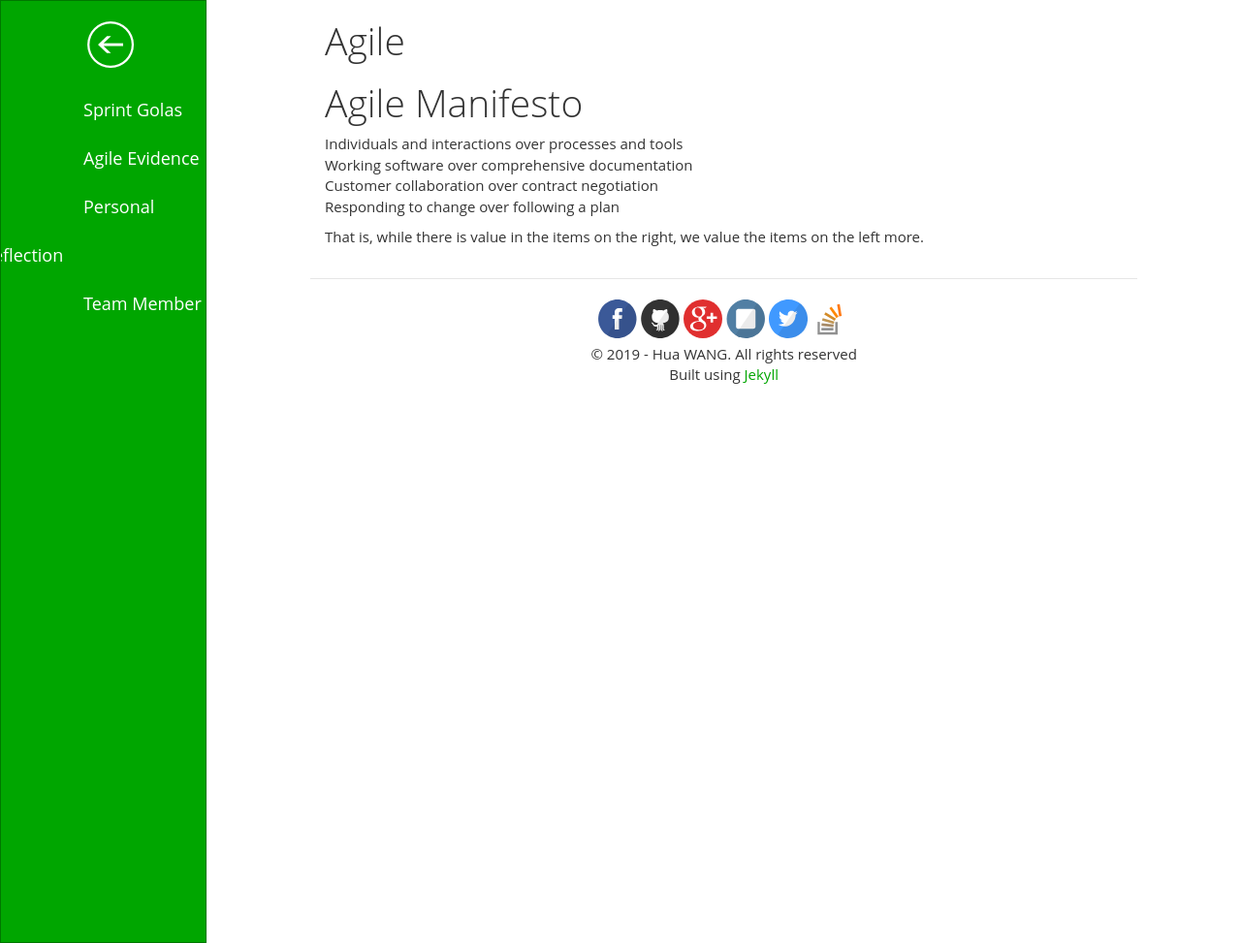
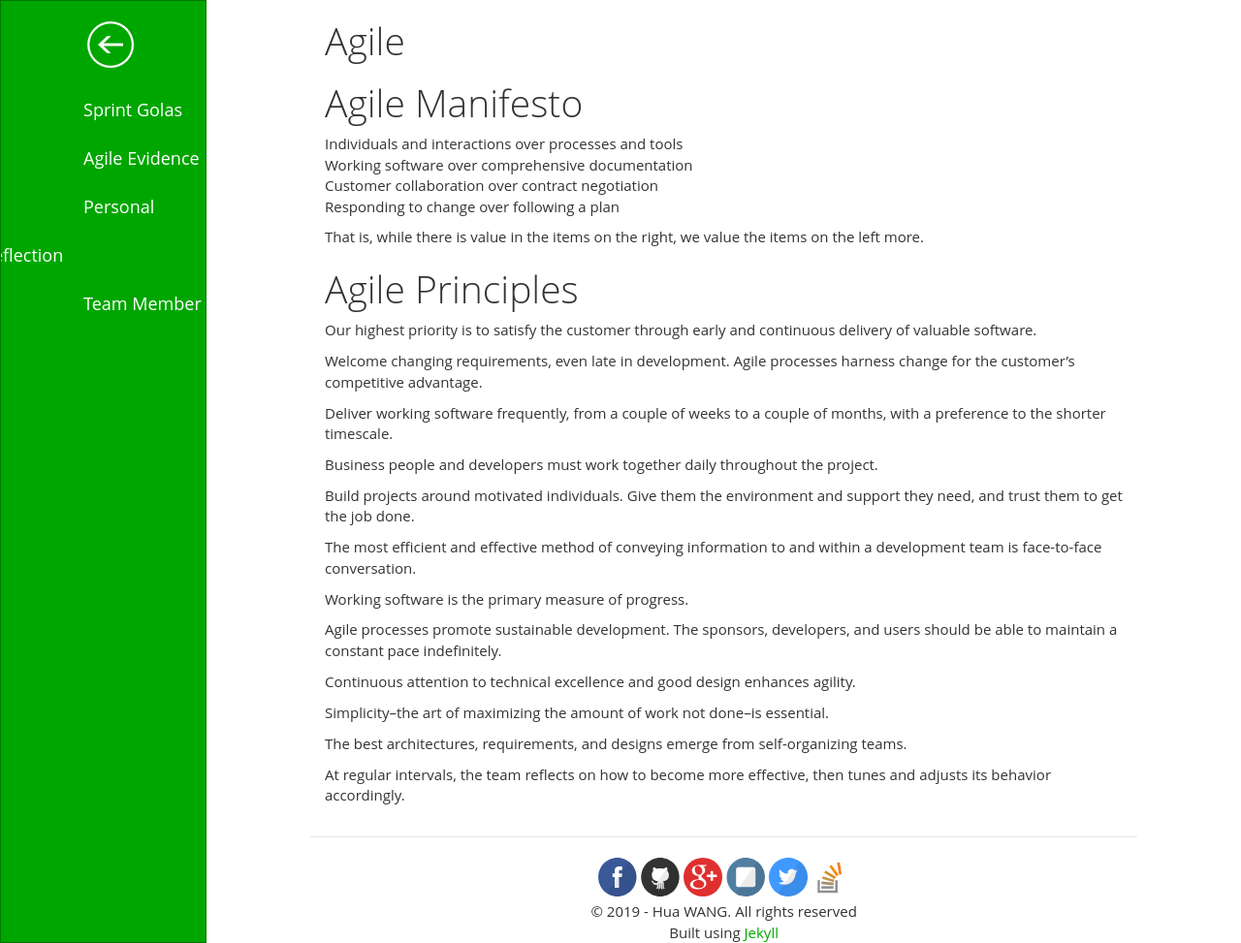
Before and after one commit to aemooooon/Software-engineering-profolio, a Jekyll site: the page built from agile/index.md, in a window 1280 px wide and 973 px high. Shown: the whole window at 97% size. Built offline with Jekyll 4.4.1, drawn with Linux system fonts in a browser that asks for light colours; nearby versions of some CDN libraries.

Commit message:
Update index.md

```diff
--- a/agile/index.md
+++ b/agile/index.md
@@ -12,3 +12,46 @@ Customer collaboration over contract negotiation<br>
 Responding to change over following a plan<br>
 
 That is, while there is value in the items on the right, we value the items on the left more.
+
+# Agile Principles
+Our highest priority is to satisfy the customer
+through early and continuous delivery
+of valuable software.
+
+Welcome changing requirements, even late in
+development. Agile processes harness change for
+the customer's competitive advantage.
+
+Deliver working software frequently, from a
+couple of weeks to a couple of months, with a
+preference to the shorter timescale.
+
+Business people and developers must work
+together daily throughout the project.
+
+Build projects around motivated individuals.
+Give them the environment and support they need,
+and trust them to get the job done.
+
+The most efficient and effective method of
+conveying information to and within a development
+team is face-to-face conversation.
+
+Working software is the primary measure of progress.
+
+Agile processes promote sustainable development.
+The sponsors, developers, and users should be able
+to maintain a constant pace indefinitely.
+
+Continuous attention to technical excellence
+and good design enhances agility.
+
+Simplicity--the art of maximizing the amount
+of work not done--is essential.
+
+The best architectures, requirements, and designs
+emerge from self-organizing teams.
+
+At regular intervals, the team reflects on how
+to become more effective, then tunes and adjusts
+its behavior accordingly.
```
